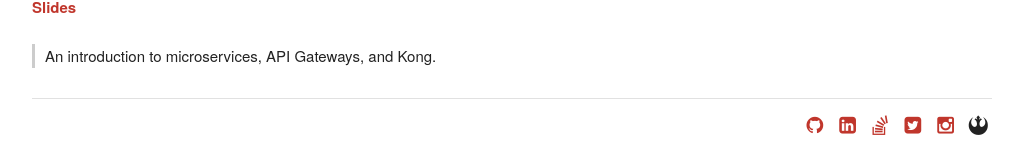
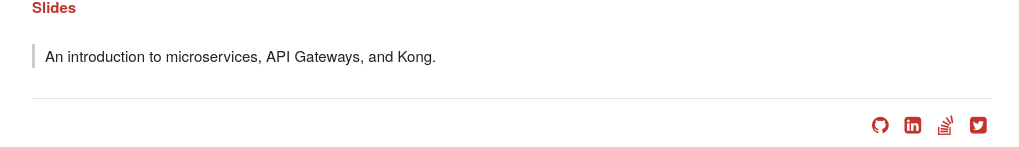
Before and after one commit to thibaultcha/chasum.net, a Jekyll site: the page built from site/index.html, in a window 1280 px wide. Shown: the part 2553-2700 px from the top of the page, without its empty margins (128-1147 px from the left). Built offline with Jekyll 4.4.1, drawn with Linux system fonts in a browser that asks for light colours.

Commit message:
update footer

```diff
--- a/site/_includes/footer.html
+++ b/site/_includes/footer.html
@@ -2,22 +2,12 @@
   <div class="container">
     <hr />
     <div class="footer-container">
-      <!--
-      <nav>
-        <span>CV: <a href="/assets/files/Thibault_Charbonnier-2015-en.pdf">English</a> | <a href="/assets/files/Thibault_Charbonnier-2015-fr.pdf">Français</a></span>
-      </nav>
-      -->
-
       <nav>
         <ul class="social">
           <li><a href="https://github.com/thibaultcha"><i class="icon-github-circled"></i></a></li>
           <li><a href="https://www.linkedin.com/in/thibaultcha"><i class="icon-linkedin-squared"></i></a></li>
           <li><a href="https://stackoverflow.com/users/1437192/thibaultcha"><i class="icon-stackoverflow"></i></a></li>
-          <li><a href="https://twitter.com/thibaultCha"><i class="icon-twitter-squared"></i></a></li>
-          <!--<li><a href="mailto:{{site.email}}"><i class="icon-mail"></i></a></li>-->
-          <li><a href="https://instagram.com/thibaultcha/"><i class="icon-instagramm"></i></a></li>
-          <!--<li><a href="http://thibaultcha.tumblr.com"><i class="icon-tumblr-squared"></i></a></li>-->
-          <li><i class="icon-rebel"></i></li>
+          <li><a href="https://twitter.com/thibaultcha"><i class="icon-twitter-squared"></i></a></li>
         </ul>
       </nav>
     </div>
```
